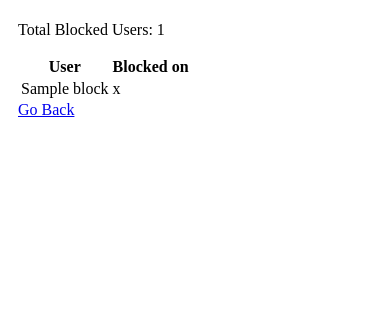
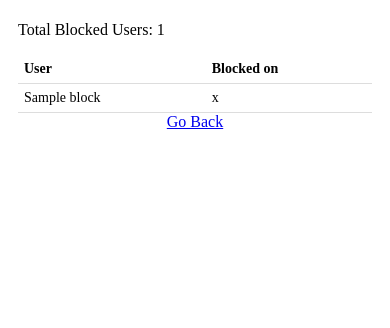
Before and after one commit to thieflord06/ClearSky, a Flask app: template templates/blocklist.html in a window 390 px wide. Shown: the part 219-547 px from the top of the page. Run offline with Flask 3, Linux system fonts and the light colour scheme; the template is opened without the code that fills it: most values are stand-ins (such as "Sample title", 1, 10 or a date in 2020); parts of the project's set-up code (start-up, migrations or seed data) failed here and were passed over.

Commit message:
Attempt to make mobile look better part 2.

```diff
--- a/static/styles.css
+++ b/static/styles.css
@@ -20,6 +20,26 @@ nav {
     margin-right: 0;
 }
 
+.contact-container {
+    margin: 20px;
+}
+
+.contact-container h1 {
+    font-size: 24px;
+    margin-bottom: 10px;
+}
+
+.contact-container p {
+    font-size: 16px;
+    margin-bottom: 20px;
+}
+
+.go-back-link {
+    display: block;
+    text-align: center;
+    font-size: 16px;
+}
+
 /* Mobile styles */
 @media (max-width: 480px) {
     nav {
@@ -37,3 +57,55 @@ nav {
         margin: 5px;
     }
 }
+
+/* styles.css */
+
+.table-container {
+    overflow-x: auto;
+}
+
+table {
+    width: 100%;
+    border-collapse: collapse;
+}
+
+table th,
+table td {
+    padding: 8px;
+    text-align: left;
+    border-bottom: 1px solid #ddd;
+}
+
+/* Mobile styles */
+@media (max-width: 480px) {
+    table th,
+    table td {
+        font-size: 14px;
+        padding: 6px;
+    }
+}
+
+/* styles for mobile */
+@media (max-width: 480px) {
+    .result-container {
+        margin: 20px;
+    }
+
+    .result-container h1 {
+        font-size: 24px;
+        margin-bottom: 10px;
+    }
+
+    .result-container p {
+        font-size: 16px;
+        margin-bottom: 20px;
+    }
+
+    .result-container .btn {
+        display: block;
+        width: 100%;
+        text-align: center;
+        font-size: 16px;
+        margin-top: 10px;
+    }
+}
--- a/templates/blocklist.html
+++ b/templates/blocklist.html
@@ -3,6 +3,7 @@
 {% block content %}
     <h1>Block List: {{ user }}</h1>
     <p>Total Blocked Users: {{ count }}</p>
+    <div class="table-container">
         <table>
             <thead>
                 <tr>
@@ -19,6 +20,6 @@
                 {% endfor %}
             </tbody>
         </table>
-
-    <a href="/">Go Back</a>
+    </div>
+    <a href="/" class="go-back-link">Go Back</a>
 {% endblock %}
```
Also changed, not shown: templates/contact.html (+7 -3 lines), templates/result.html (line endings or trailing spaces). Lines whose indentation alone changed are shown as unchanged.
